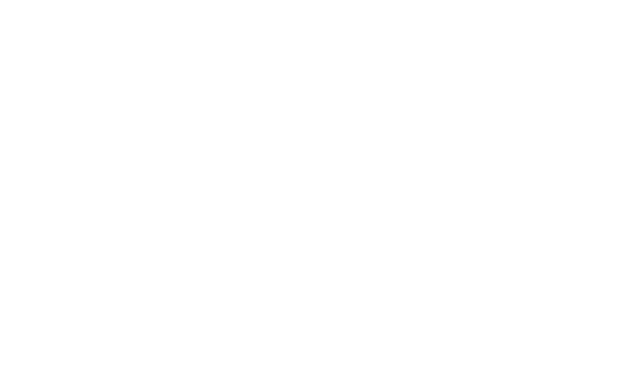
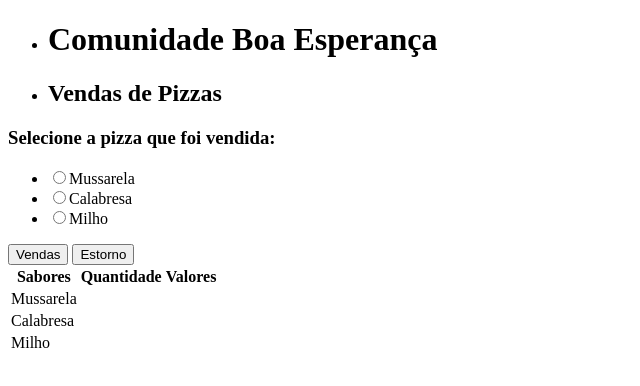
Before and after one commit to natspindola/Vendas-pizzas, a plain HTML site: page index.html in a window 1280 px wide. Shown: the whole page, without its empty margins (0-640 px from the left). Drawn offline with Linux system fonts and the light colour scheme.

Commit message:
código html

```diff
--- a/index.html
+++ b/index.html
@@ -8,8 +8,45 @@
     <link rel="styçeshett" href="style.css">
 </head>
 <body>
+    <header>
+        <ul>
+            <li><h1>Comunidade Boa Esperança</h1></li>
+            <li><h2>Vendas de Pizzas</h2></li>
+        </ul>
+    </header>
 
+    <section>
+        <h3>Selecione a pizza que foi vendida:</h3>
+        <form>
+            <ul>
+                <li><input type="radio" id="mussarela" name="pizzas"><label>Mussarela</label></li>
+                <li><input type="radio" id="calabresa" name="pizzas"><label>Calabresa</label></li>
+                <li><input type="radio" id="milho" name="pizzas"><label>Milho</label></li>
+            </ul>
+        </form>
+    </section>
 
+    <section>
+        <button id="vendas">Vendas</button>
+        <button id="estorno">Estorno</button>
+    </section>
+
+    <section id="table">
+        <table>
+            <tr>
+                <th>Sabores</th><th>Quantidade</th><th>Valores</th>
+            </tr>
+            <tr>
+                <td>Mussarela</td><td id="resultadoMussarela"></td><td id="vendaMussarela"></td>
+            </tr>
+            <tr>
+                <td>Calabresa</td><td id="resultadoCalabresa"></td><td id="vendaCalabresa"></td>
+            </tr>
+            <tr>
+                <td>Milho</td><td id="resultadoMilho"></td><td id="vendaMilho"></td>
+            </tr>
+        </table>
+    </section>
 
     <script src="tableToExcel.js"></script>
     <script src="javascript.js"></script>
```
